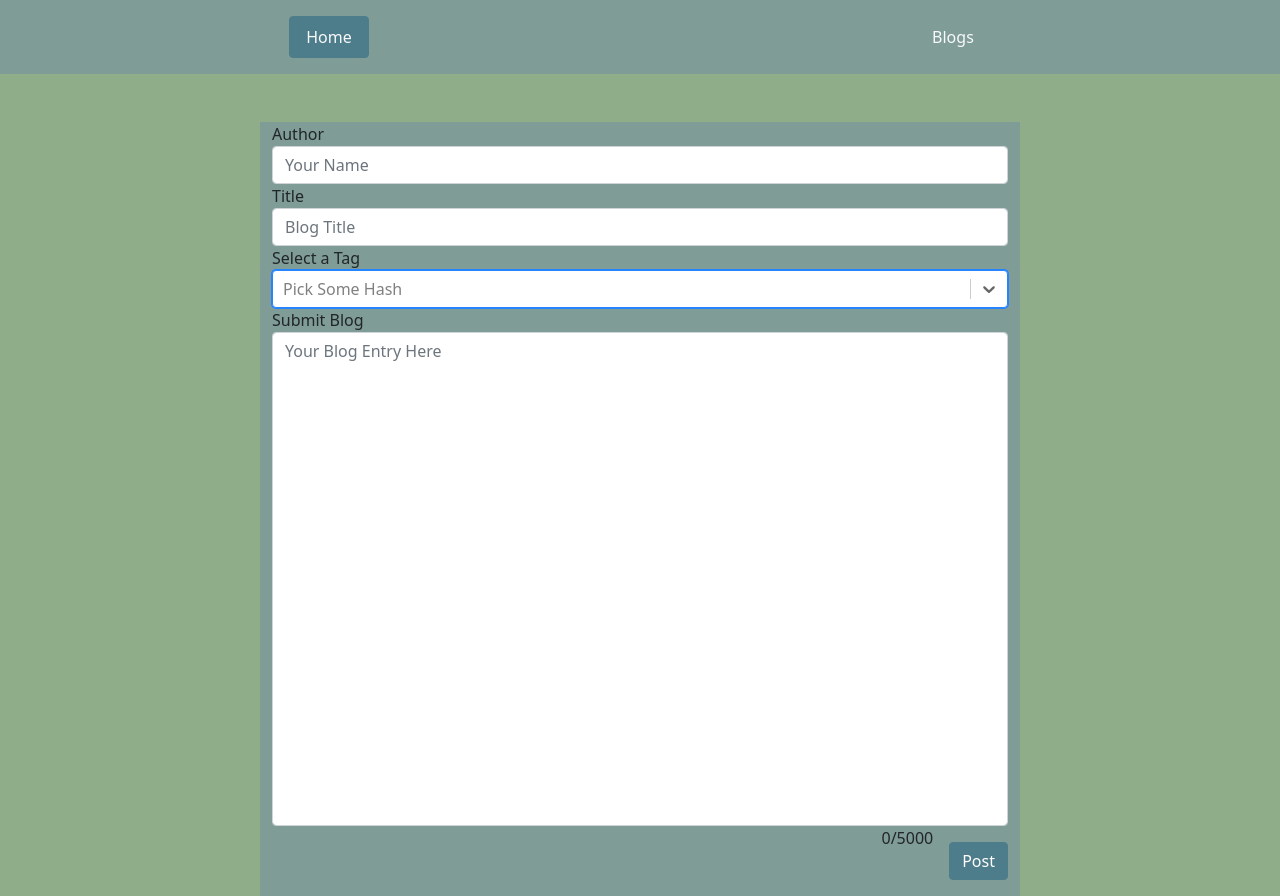
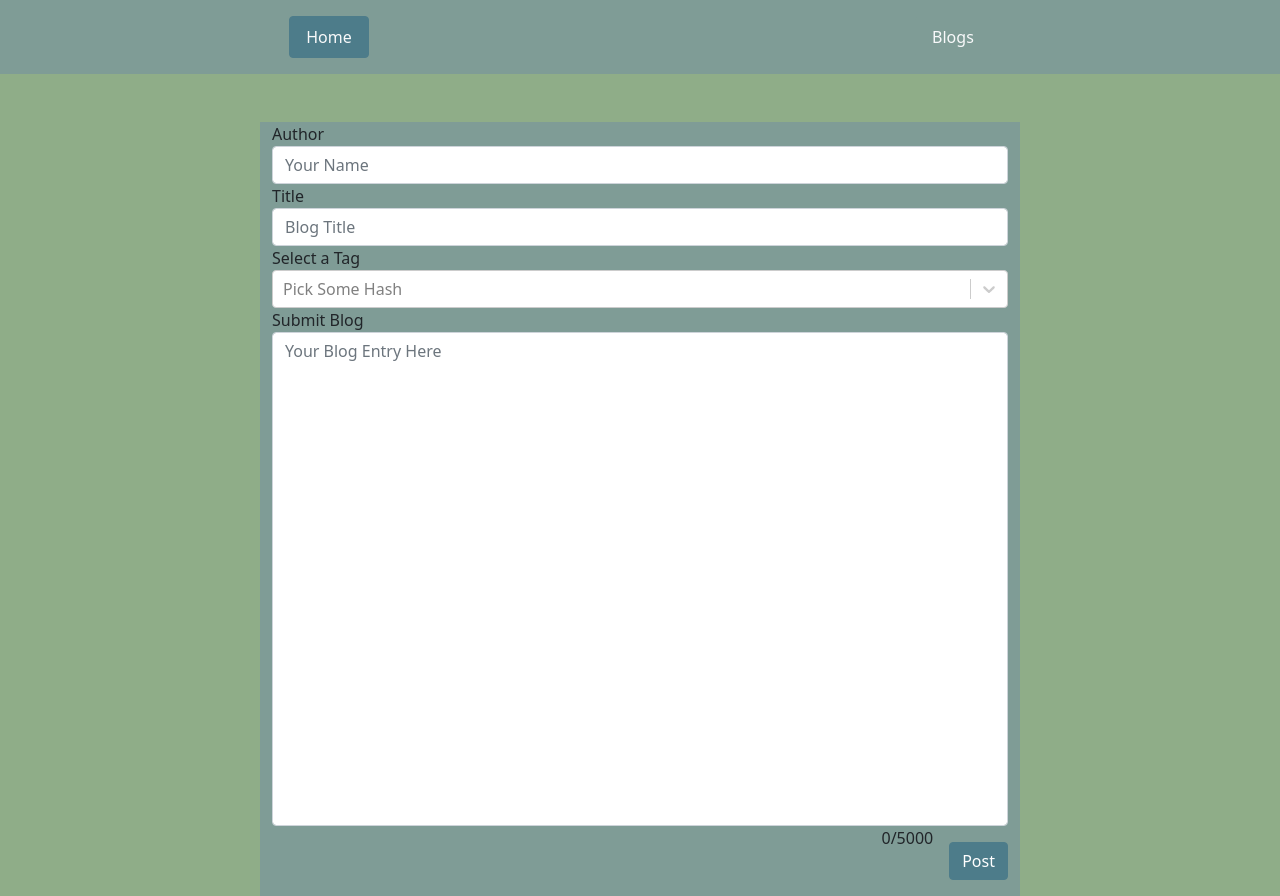
Before and after one commit to Jaymoo87/MyPersonalBlog, a React app: page /blogs/new in a window 1280 px wide. Built offline with nearby package versions, Linux system fonts and the light colour scheme; no server answers.

Commit message:
react select is functioning until onChange event is added

```diff
--- a/src/client/pages/NewBlog.tsx
+++ b/src/client/pages/NewBlog.tsx
@@ -14,7 +14,7 @@ const AddNewBlog = () => {
   const [title, setTitle] = useState<string>("");
   const [content, setContent] = useState<string>("");
 
-  const [selectOptions, setSelectOptions] = useState<{ value: number; label: string }[]>();
+  const [options, setOptions] = useState<MultiValue<{ value: number; label: string }>>();
   const [tags, setTags] = useState<ITag[]>();
   const [selectedTags, setSelectedTags] = useState<MultiValue<{ value: number; label: string }>>();
 
@@ -32,7 +32,7 @@ const AddNewBlog = () => {
       .then((res) => res.json())
       .then((data) => {
         setTags(data);
-        setSelectOptions(data.map((t) => ({ value: t.id!, label: t.tagname })));
+        setOptions(data.map((t: ITag) => ({ value: t.id!, label: t.tagname })));
       });
   }, []);
 
@@ -95,16 +95,13 @@ const AddNewBlog = () => {
           onChange={(e) => setTitle(e.target.value)}
         ></input>
         <label>Select a Tag</label>
-
+        {/* onChange={(e) => setOptions(e as { value: number; label: string }[])} */}
         <ReactSelect
-          options={selectOptions}
-          // onChange={setTag}
+          isMulti
+          options={options}
+          isSearchable
           components={makeAnimated()}
           placeholder="Pick Some Hash"
-          isMulti
-          onChange={(e) => setSelectOptions(e as { value: number; label: string }[])}
-          autoFocus
-          isSearchable
         ></ReactSelect>
         {/* <Select options={options}
                         isMulti
```
